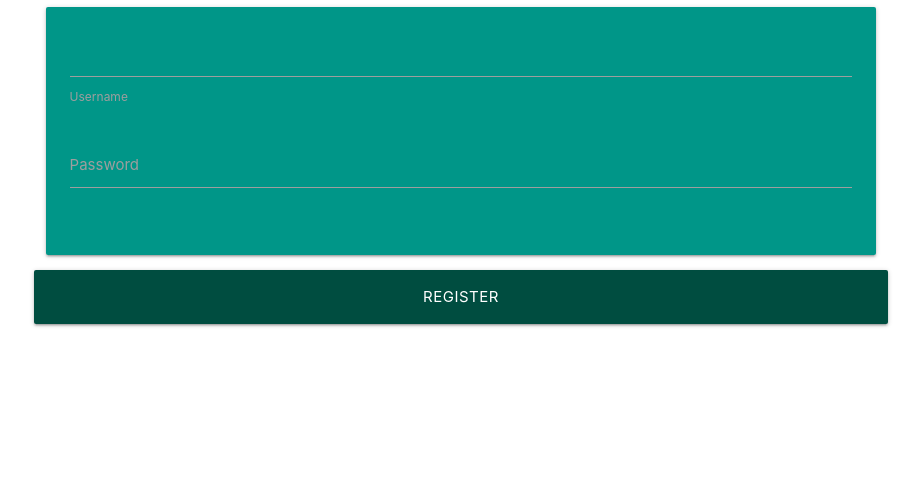
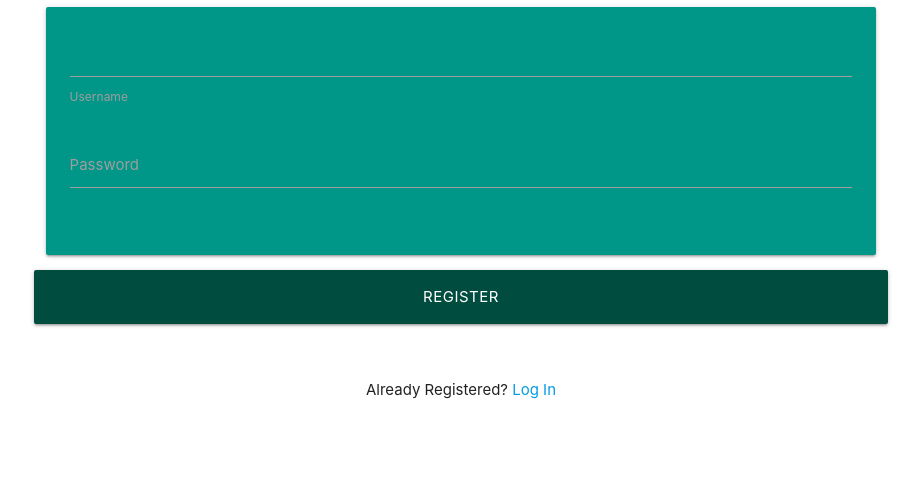
Before and after one commit to inglisj/Yummy_Recipes, a Flask app: template templates/register.html in a window 1280 px wide. Shown: the part 139-622 px from the top of the page, without its empty margins (179-1100 px from the left). Run offline with Flask 2, Linux system fonts and the light colour scheme; the template is opened without the code that fills it, so the values that code supplies are empty; some libraries are stand-ins or nearby versions.

Commit message:
updated register page

```diff
--- a/app.py
+++ b/app.py
@@ -8,7 +8,6 @@ from werkzeug.security import generate_password_hash, check_password_hash
 if os.path.exists("env.py"):
     import env
 
-
 app = Flask(__name__)
 
 app.config["MONGO_DBNAME"] = os.environ.get("MONGO_DBNAME")
@@ -16,7 +15,6 @@ app.config["MONGO_URI"] = os.environ.get("MONGO_URI")
 app.secret_key = os.environ.get("SECRET_KEY")
 
 mongo = PyMongo(app)
-
 
 @app.route("/")
 @app.route('/home_page')
@@ -44,16 +42,15 @@ def register():
        existing_user = mongo.db.users.find_one(
        {"username": request.form.get("username").lower()})
 
-def existing_user():
-    if existing_user:
-       flash("Username already exists")
-       return redirect(url_for("register"))
+       if existing_user():
+           flash("Username already exists")
+           return redirect(url_for("register"))
 
-    new_user = {
-            "username": request.form.get("username").lower(),
-            "password": generate_password_hash(request.form.get("password"))
-        }
-    mongo.db.users.insert_one(new_user)
+       register = {
+           "username": request.form.get("username").lower(),
+           "password": generate_password_hash(request.form.get("password"))
+}
+mongo.db.users.insert_one(register)
 
 
 if __name__ == "__main__":
--- a/templates/add_recipe.html
+++ b/templates/add_recipe.html
@@ -0,0 +1,4 @@
+{% extends 'base.html' %}
+{% block content %}
+
+{% endblock %}
--- a/templates/register.html
+++ b/templates/register.html
@@ -32,5 +32,13 @@
   </form>
   </div>
 
+  <div class="row">
+    <div class="col s12">
+        <p class="center-align">
+            Already Registered?
+            <a href="{{ url_for('login') }}" class="light-white-text text-darken-4">Log In</a>
+        </p>
+    </div>
+</div>
 
 {% endblock %}
```
